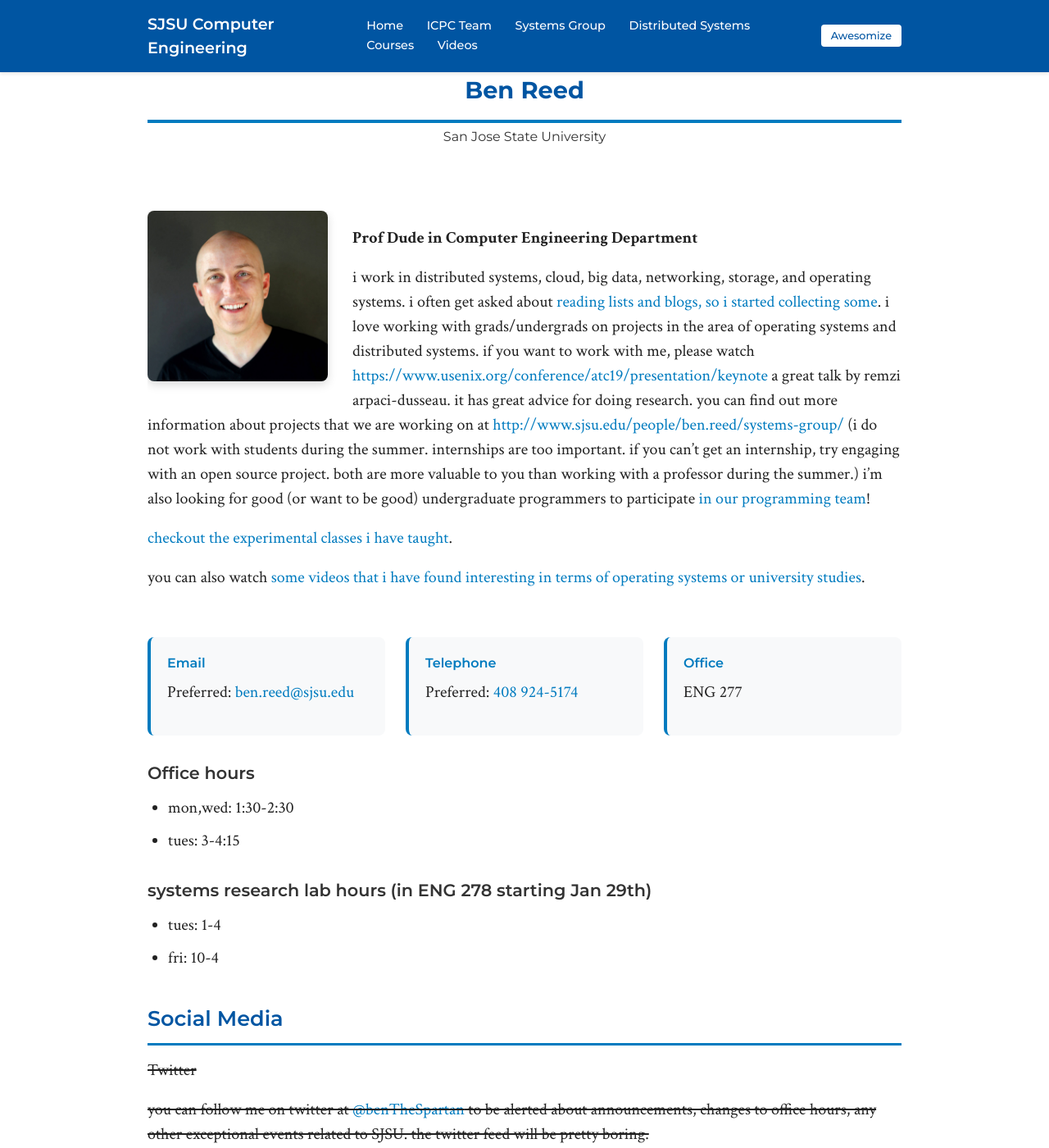
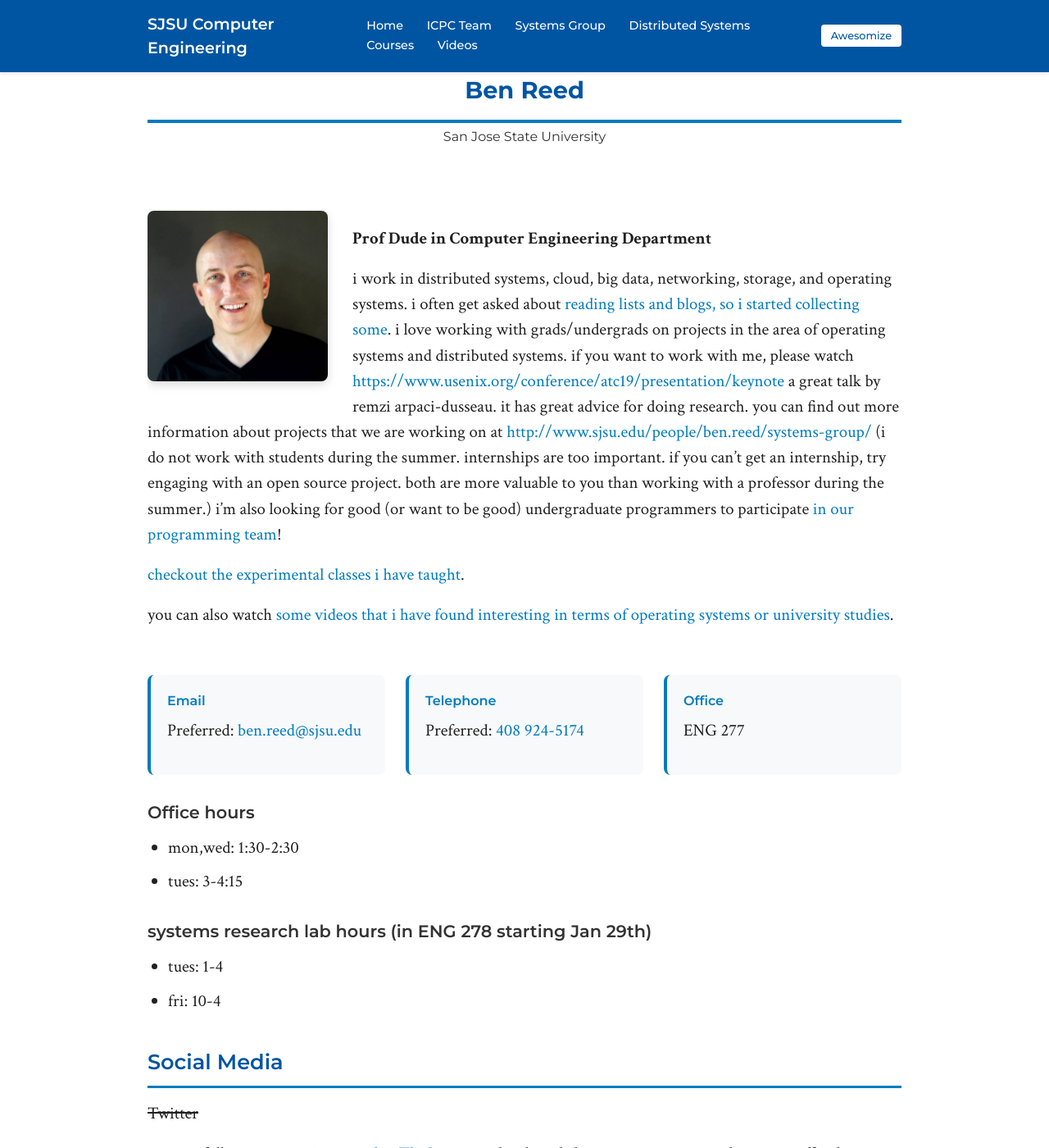
Before and after one commit to breed/benreed-sjsu, a Jekyll site: the page built from index.md, in a window 1280 px wide and 1400 px high. Shown: the whole window at 82% size. Built offline with Jekyll 4.4.1, drawn with Linux system fonts in a browser that asks for light colours.

Commit message:
Adjust font sizes: larger boring text, smaller awesome text
Also fix RSS container text to stay at 0.9rem.

Co-Authored-By: Claude Opus 4.5 <noreply@anthropic.com>

```diff
--- a/css/style.css
+++ b/css/style.css
@@ -111,7 +111,7 @@ nav a:hover {
 /* Awesome Font Mode */
 body.awesome-font {
     font-family: 'Dune Rise', sans-serif;
-    font-size: 0.5em;
+    font-size: 0.45em;
 }
 
 body.awesome-font h1,
@@ -195,7 +195,7 @@ h4 {
 
 p {
     margin-bottom: 18px;
-    font-size: 1.25rem;
+    font-size: 1.3rem;
 }
 
 /* Links */
@@ -217,7 +217,7 @@ ul, ol {
 
 li {
     margin-bottom: 10px;
-    font-size: 1.25rem;
+    font-size: 1.3rem;
 }
 
 /* Images */
@@ -359,6 +359,11 @@ footer p {
     color: #0055a2;
 }
 
+#rss-container p,
+#rss-container li {
+    font-size: 0.9rem;
+}
+
 /* Page Title for Sub-pages */
 .page-title {
     font-family: 'Montserrat', sans-serif;
```
